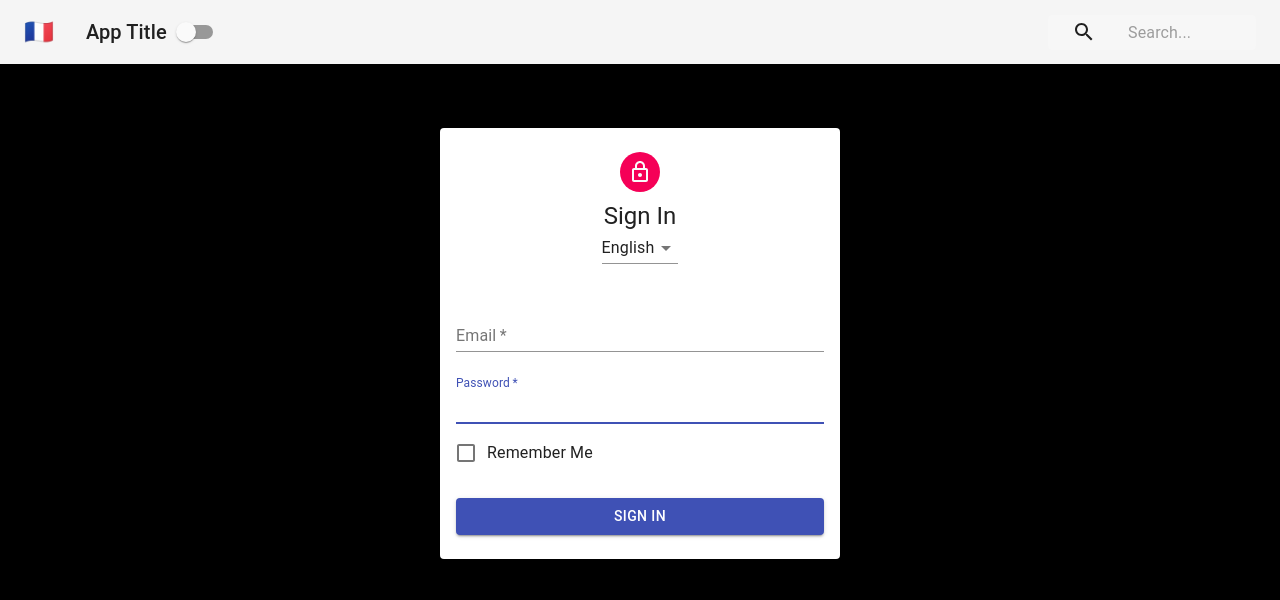
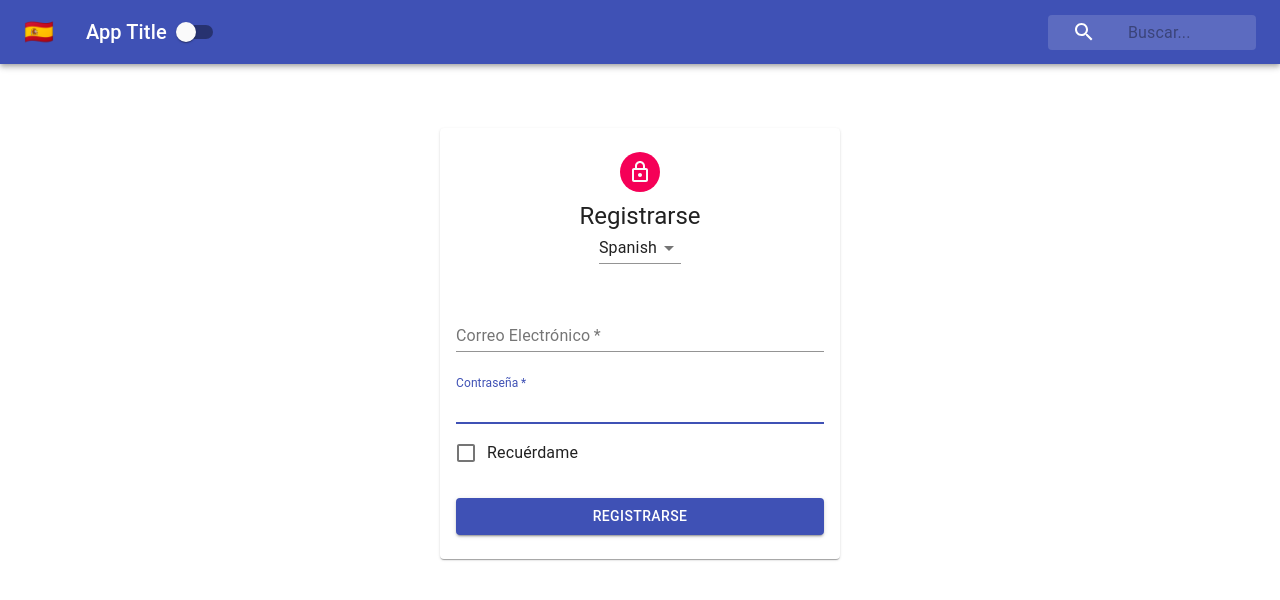
Before and after one commit to ryanfuhrman/context-demo-hooks, a React (Create React App) app: page / in a window 1280 px wide. Shown: the top 600 px of the page. Built offline with nearby package versions, Linux system fonts and the light colour scheme.

Commit message:
Add higher order function to consume two contexts

```diff
--- a/src/App.js
+++ b/src/App.js
@@ -3,14 +3,17 @@
 import Form from "./Form";
 import PageContent from "./PageContent";
 import { ThemeProvider } from "./contexts/ThemeContext";
+import { LanguageProvider } from "./contexts/LanguageContext";
 
 function App() {
   return (
     <ThemeProvider>
-      <PageContent>
-        <Navbar />
-        <Form />
-      </PageContent>
+      <LanguageProvider>
+        <PageContent>
+          <Navbar />
+          <Form />
+        </PageContent>
+      </LanguageProvider>
     </ThemeProvider>
   );
 }
--- a/src/Form.js
+++ b/src/Form.js
@@ -14,34 +14,58 @@
 import Select from "@material-ui/core/Select";
 import withStyles from "@material-ui/core/styles/withStyles";
 import styles from "./styles/FormStyles";
+import { LanguageContext } from "./contexts/LanguageContext";
 
+const words = {
+  english: {
+    signIn: "Sign In",
+    email: "Email Address",
+    password: "Password",
+    remember: "Remember Me",
+  },
+  french: {
+    signIn: "Se Connecter",
+    email: "Adresse Électronique",
+    password: "Mot de Passe",
+    remember: "Souviens-toi De Moi",
+  },
+  spanish: {
+    signIn: "Registrarse",
+    email: "Correo Electrónico",
+    password: "Contraseña",
+    remember: "Recuérdame",
+  },
+};
 export class Form extends Component {
+  static contextType = LanguageContext;
   render() {
+    const { language, changeLanguage } = this.context;
     const { classes } = this.props;
+    const { email, signIn, password, remember } = words[language];
     return (
       <main className={classes.main}>
         <Paper className={classes.paper}>
           <Avatar className={classes.avatar}>
             <LockOutlinedIcon />
           </Avatar>
-          <Typography variant="h5">Sign In</Typography>
-          <Select value="english">
+          <Typography variant="h5">{signIn}</Typography>
+          <Select value={language} onChange={changeLanguage}>
             <MenuItem value="english">English</MenuItem>
             <MenuItem value="french">French</MenuItem>
             <MenuItem value="spanish">Spanish</MenuItem>
           </Select>
           <form className={classes.form}>
             <FormControl margin="normal" required fullWidth>
-              <InputLabel htmlFor="email">Email</InputLabel>
+              <InputLabel htmlFor="email">{email}</InputLabel>
               <Input id="email" name="email" autoFocus />
             </FormControl>
             <FormControl margin="normal" required fullWidth>
-              <InputLabel htmlFor="password">Password</InputLabel>
+              <InputLabel htmlFor="password">{password}</InputLabel>
               <Input id="password" name="password" autoFocus />
             </FormControl>
             <FormControlLabel
               control={<Checkbox color="primary" />}
-              label="Remember Me"
+              label={remember}
             />
             <Button
               variant="contained"
@@ -50,7 +74,7 @@
               color="primary"
               className={classes.submit}
             >
-              Sign In
+              {signIn}
             </Button>
           </form>
         </Paper>
--- a/src/Navbar.js
+++ b/src/Navbar.js
@@ -9,30 +9,48 @@
 import { withStyles } from "@material-ui/core/styles";
 import styles from "./styles/NavbarStyles";
 import { ThemeContext } from "./contexts/ThemeContext";
+import { withLanguageContext } from "./contexts/LanguageContext";
+
+const content = {
+  english: {
+    search: "Search",
+    flag: "🇬🇧",
+  },
+  french: {
+    search: "Chercher",
+    flag: "🇫🇷",
+  },
+  spanish: {
+    search: "Buscar",
+    flag: "🇪🇸",
+  },
+};
 
 export class Navbar extends Component {
   static contextType = ThemeContext;
   render() {
-    const { isDarkMode } = this.context;
+    const { isDarkMode, toggleTheme } = this.context;
     const { classes } = this.props;
+    const { language } = this.props.languageContext;
+    const { search, flag } = content[language];
     return (
       <div className={classes.root}>
         <AppBar position="static" color={isDarkMode ? "default" : "primary"}>
           <Toolbar>
             <IconButton className={classes.menuButton} color="inherit">
-              <span>🇫🇷</span>
+              <span>{flag}</span>
             </IconButton>
             <Typography className={classes.title} variant="h6" color="inherit">
               App Title
             </Typography>
-            <Switch />
+            <Switch onChange={toggleTheme} />
             <div className={classes.grow} />
             <div className={classes.search}>
               <div className={classes.searchIcon}>
                 <SearchIcon />
               </div>
               <InputBase
-                placeholder="Search..."
+                placeholder={`${search}...`}
                 classes={{ root: classes.input, input: classes.inputInput }}
               />
             </div>
@@ -43,4 +61,4 @@
   }
 }
 
-export default withStyles(styles)(Navbar);
+export default withLanguageContext(withStyles(styles)(Navbar));
--- /dev/null
+++ b/src/contexts/LanguageContext.js
@@ -0,0 +1,31 @@
+import React, { Component, createContext } from "react";
+
+export const LanguageContext = createContext();
+
+export class LanguageProvider extends Component {
+  constructor(props) {
+    super(props);
+    this.state = { language: "spanish" };
+    this.changeLanguage = this.changeLanguage.bind(this);
+  }
+  changeLanguage(e) {
+    this.setState({
+      language: e.target.value,
+    });
+  }
+  render() {
+    return (
+      <LanguageContext.Provider
+        value={{ ...this.state, changeLanguage: this.changeLanguage }}
+      >
+        {this.props.children}
+      </LanguageContext.Provider>
+    );
+  }
+}
+
+export const withLanguageContext = Component => props => (
+  <LanguageContext.Consumer>
+    {value => <Component languageContext={value} {...props} />}
+  </LanguageContext.Consumer>
+);
--- a/src/contexts/ThemeContext.js
+++ b/src/contexts/ThemeContext.js
@@ -5,11 +5,19 @@
 export class ThemeProvider extends Component {
   constructor(props) {
     super(props);
-    this.state = { isDarkMode: true };
+    this.state = { isDarkMode: false };
+    this.toggleTheme = this.toggleTheme.bind(this);
   }
+
+  toggleTheme() {
+    this.setState({ isDarkMode: !this.state.isDarkMode });
+  }
+
   render() {
     return (
-      <ThemeContext.Provider value={{ ...this.state, tastesLikeChicken: true }}>
+      <ThemeContext.Provider
+        value={{ ...this.state, toggleTheme: this.toggleTheme }}
+      >
         {this.props.children}
       </ThemeContext.Provider>
     );
```
